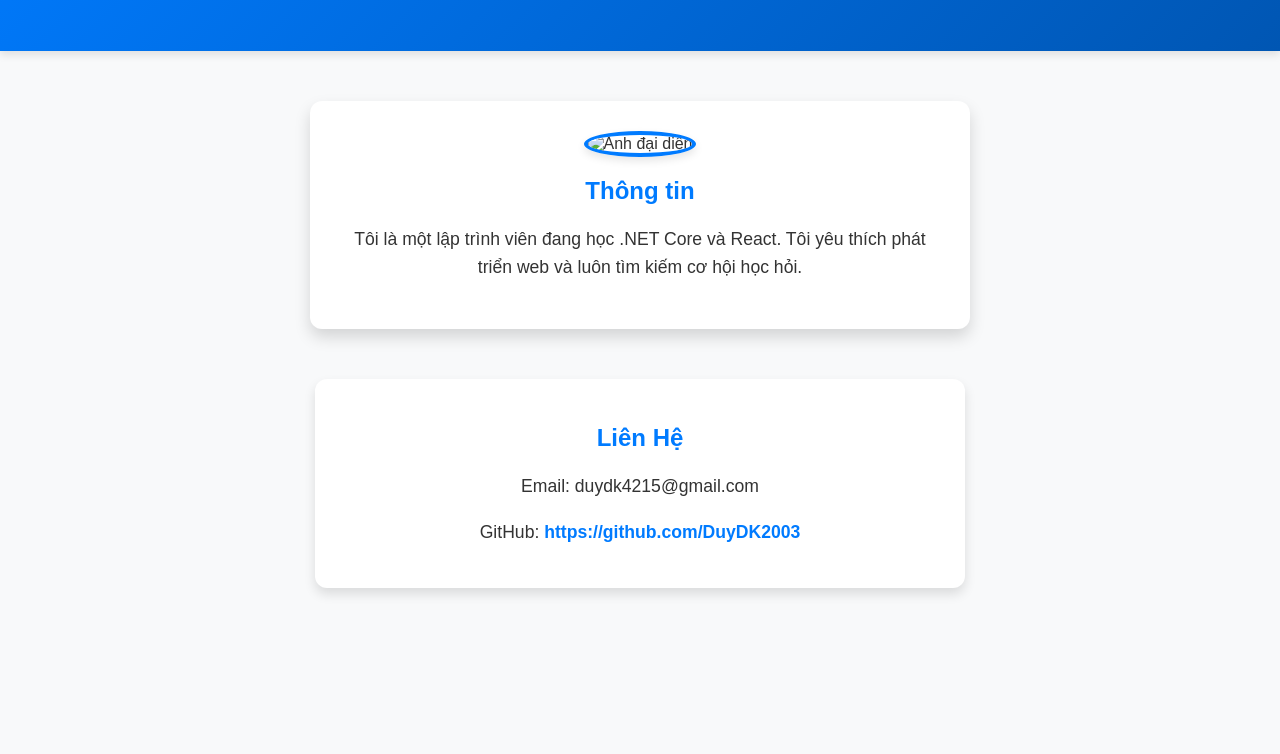
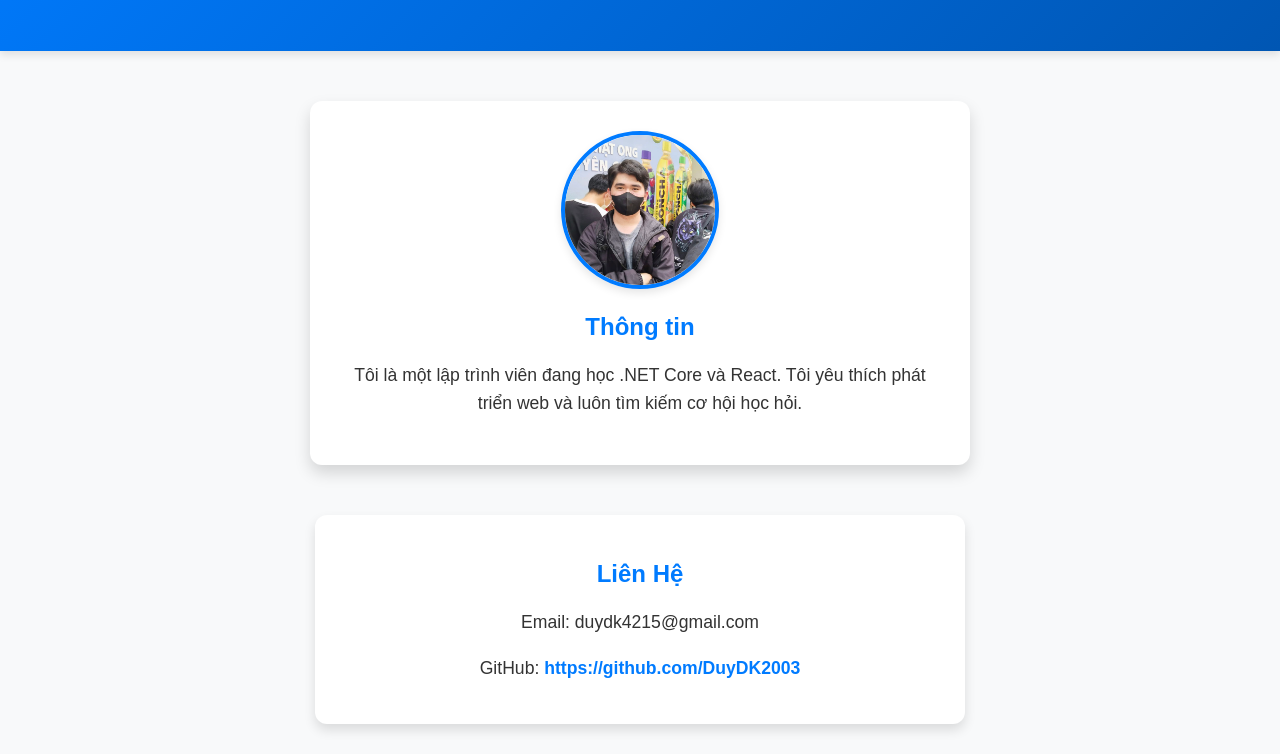
Before and after one commit to beverlymartinezd-design/nhub, a plain HTML site: page students/DangKhanhDuy.html in a window 1280 px wide. Shown: the part 148-902 px from the top of the page. Before the commit the page ends 800 px from the top, so only its background shows below. Drawn offline with Linux system fonts and the light colour scheme.

Commit message:
update image

```diff
--- a/students/DangKhanhDuy.html
+++ b/students/DangKhanhDuy.html
@@ -103,7 +103,7 @@
     </header>
 
     <section class="profile">
-        <img src="--assets/images/avatar.png" alt="Ảnh đại diện" class="avatar">
+        <img src="../assets/images/DangKhanhDuy.jpg" alt="Ảnh đại diện" class="avatar">
         <h2>Thông tin</h2>
         <p>Tôi là một lập trình viên đang học .NET Core và React. Tôi yêu thích phát triển web và luôn tìm kiếm cơ hội
             học hỏi.</p>
```
Also changed, not shown: assets/images/DangKhanhDuy.jpg (added).
